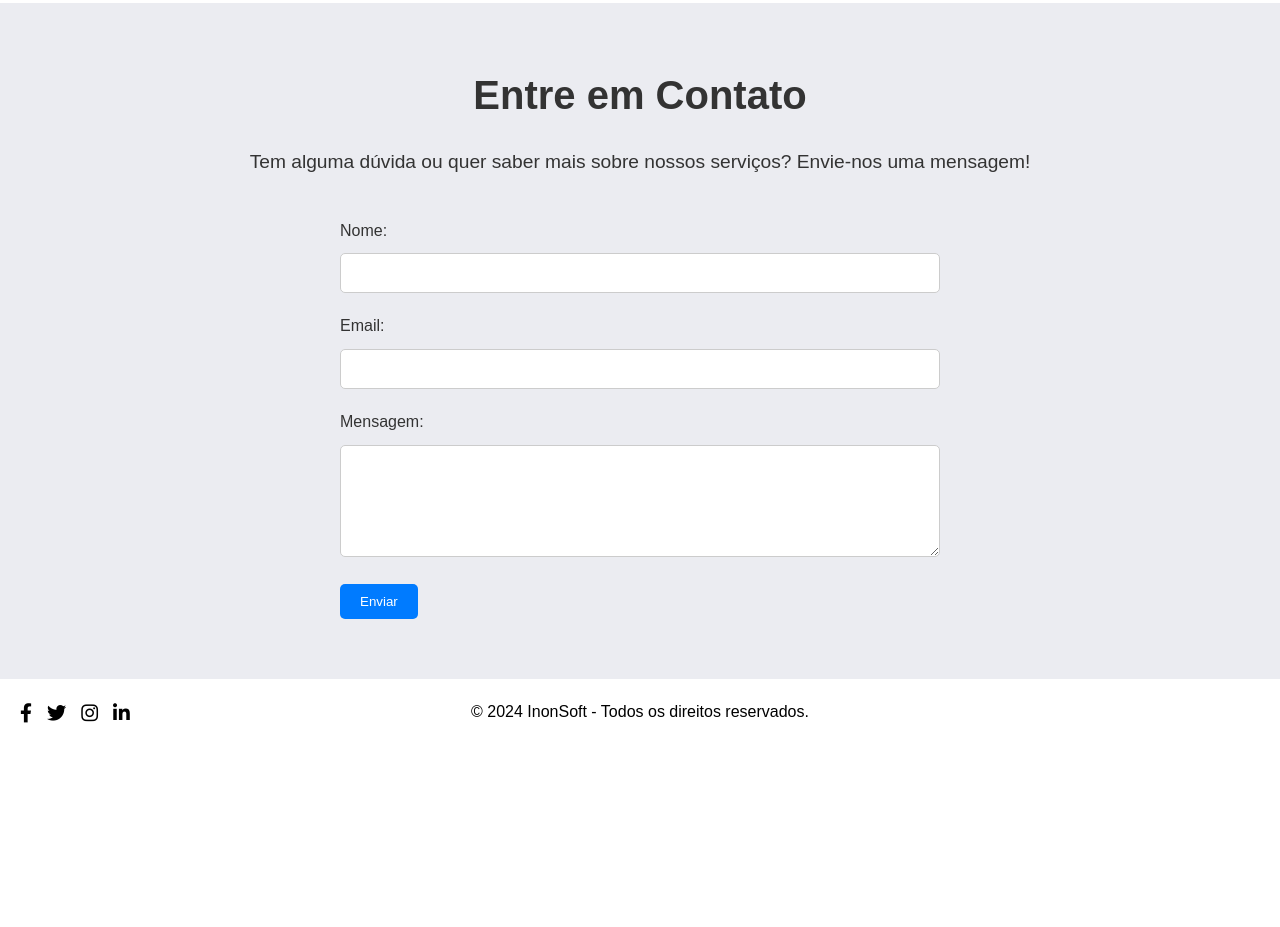
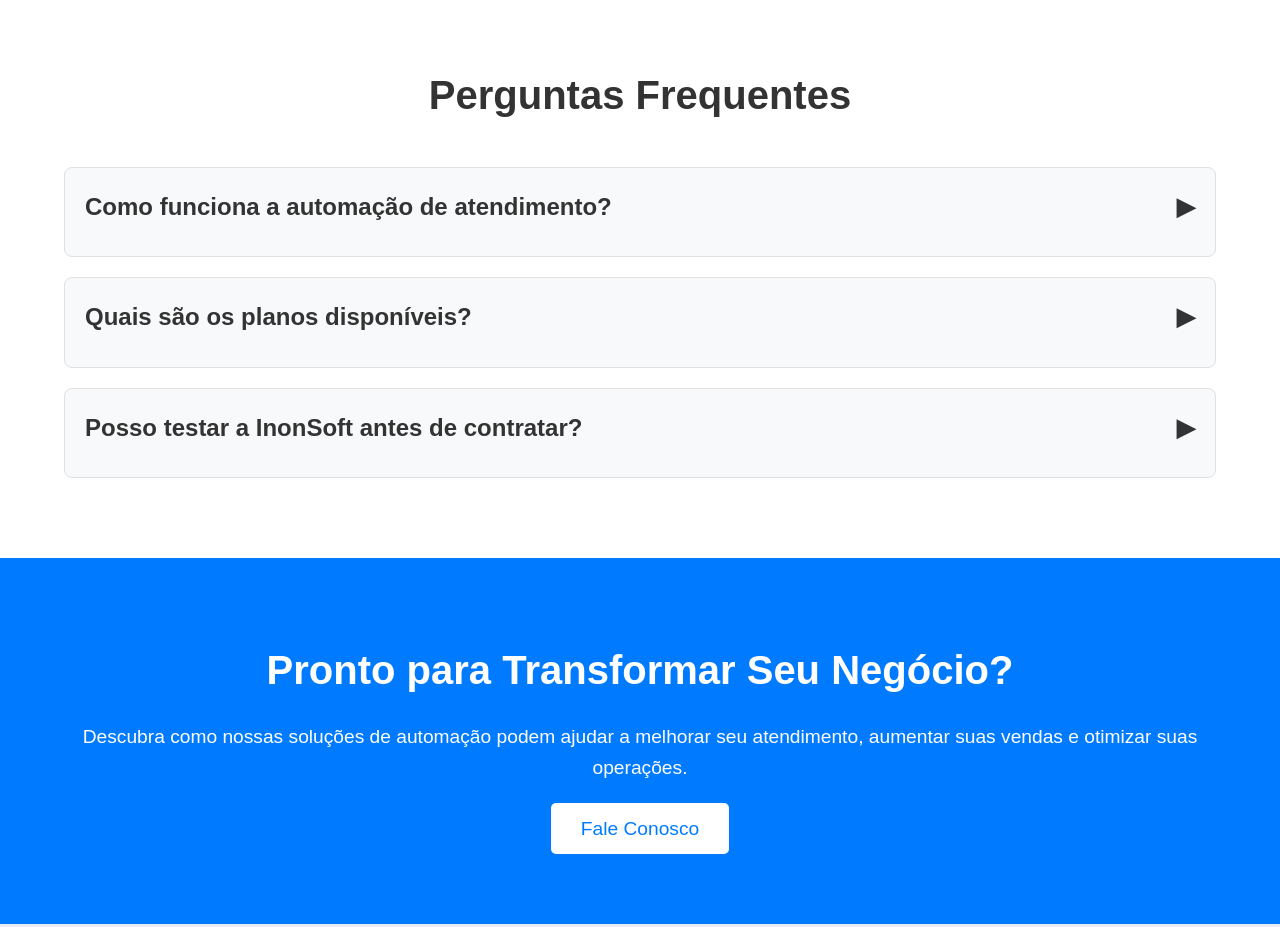
Before and after one commit to luisssmiguel/InonSoft, a plain HTML site: page landing_page.html in a window 1280 px wide. Shown: the part 2892-3819 px from the top of the page. Before the commit the page ends 3622 px from the top, so only its background shows below. Drawn offline with Linux system fonts and the light colour scheme.

Commit message:
alterações na landing_page

```diff
--- a/css_landing_page.css
+++ b/css_landing_page.css
@@ -339,6 +339,104 @@ header .container {
     margin-top: 20px;
 }
 
+/* Estilos para a seção de Perguntas Frequentes */
+.faq {
+    padding: 60px 0;
+    background-color: #ffffff;
+  }
+
+  .faq h2 {
+    text-align: center;
+    font-size: 2.5rem;
+    margin-bottom: 40px;
+    color: #333;
+  }
+
+  .faq-item {
+    background-color: #f8f9fa;
+    border: 1px solid #e0e0e0;
+    border-radius: 8px;
+    margin-bottom: 20px;
+    padding: 20px;
+    cursor: pointer; /* Indica que o item é clicável */
+    transition: box-shadow 0.3s ease;
+  }
+
+  .faq-item:hover {
+    box-shadow: 0 5px 15px rgba(0, 0, 0, 0.1);
+  }
+
+  .faq-question {
+    font-size: 1.5rem;
+    color: #333;
+    margin: 0;
+    display: flex;
+    justify-content: space-between;
+    align-items: center;
+  }
+
+  .faq-answer {
+    font-size: 1rem;
+    color: #666;
+    line-height: 1.6;
+    margin-top: 10px;
+    overflow: hidden; /* Oculta o conteúdo que excede a altura */
+    max-height: 0; /* Define a altura inicial como 0 para animação */
+    transition: max-height 0.5s ease; /* Transição suave */
+  }
+
+  /* Animação ao abrir e fechar */
+  .faq-item.active .faq-answer {
+    max-height: 200px; /* Define um valor de altura suficiente para a resposta expandir */
+    transition: max-height 0.5s ease; /* Transição suave ao expandir */
+  }
+
+  /* Seta indicativa */
+  .faq-question::after {
+    content: "\25B6"; /* Triângulo apontando para a direita */
+    transition: transform 0.3s ease;
+  }
+
+  .faq-item.active .faq-question::after {
+    transform: rotate(90deg); /* Roda o triângulo para baixo quando ativo */
+  }
+
+  /* Seção de Call-to-Action */
+.cta-section {
+    padding: 80px 0;
+    background-color: #007bff;
+    color: #ffffff;
+    text-align: center;
+  }
+
+  .cta-section h2 {
+    font-size: 2.5rem;
+    margin-bottom: 20px;
+  }
+
+  .cta-section p {
+    font-size: 1.2rem;
+    margin-bottom: 30px;
+    line-height: 1.6;
+  }
+
+  /*Sessão de CTA */
+  .cta-section .cta-btn {
+    background-color: #ffffff;
+    color: #007bff;
+    padding: 15px 30px;
+    border: none;
+    border-radius: 5px;
+    font-size: 1.2rem;
+    text-decoration: none;
+    transition: background-color 0.3s ease, color 0.3s ease;
+  }
+
+  .cta-section .cta-btn:hover {
+    background-color: #0056b3;
+    color: #ffffff;
+  }
+
 /* Contato Section */
 .contato {
     padding: 60px 0;
--- a/landing_page.html
+++ b/landing_page.html
@@ -200,6 +200,43 @@
       </div>
     </section>
 
+  <!-- Seção FAQ -->
+<section class="faq" id="faq">
+  <div class="container">
+    <h2>Perguntas Frequentes</h2>
+    <div class="faq-item">
+      <h3 class="faq-question">Como funciona a automação de atendimento?</h3>
+      <p class="faq-answer">
+        A InonSoft utiliza chatbots e inteligência artificial para automatizar o atendimento ao cliente, respondendo dúvidas comuns e redirecionando clientes para operadores humanos quando necessário.
+      </p>
+    </div>
+    <div class="faq-item">
+      <h3 class="faq-question">Quais são os planos disponíveis?</h3>
+      <p class="faq-answer">
+        Oferecemos três planos: Essencial, Avançado e Premium. Cada plano possui funcionalidades e níveis de suporte diferenciados para atender às necessidades do seu negócio.
+      </p>
+    </div>
+    <div class="faq-item">
+      <h3 class="faq-question">Posso testar a InonSoft antes de contratar?</h3>
+      <p class="faq-answer">
+        Sim! Oferecemos uma demonstração gratuita para que você possa experimentar as funcionalidades da InonSoft e ver como nossa automação pode transformar sua empresa.
+      </p>
+    </div>
+  </div>
+</section>
+
+<!-- Seção de Call-to-Action -->
+<section class="cta-section">
+  <div class="container">
+    <h2>Pronto para Transformar Seu Negócio?</h2>
+    <p>
+      Descubra como nossas soluções de automação podem ajudar a melhorar seu atendimento, aumentar suas vendas e otimizar suas operações.
+    </p>
+    <a href="#contato" class="btn cta-btn">Fale Conosco</a>
+  </div>
+</section>
+
+    <!-- Contato Section -->
     <section class="contato" id="contato">
         <div class="container">
             <h2>Entre em Contato</h2>
@@ -257,3 +294,22 @@ function updateCarousel() {
     </script>
   </body>
 </html>
+
+<script>
+  // Seleciona todos os itens de FAQ
+  const faqItems = document.querySelectorAll('.faq-item');
+
+  // Adiciona um evento de clique a cada pergunta
+  faqItems.forEach(item => {
+    item.addEventListener('click', () => {
+      // Se o item clicado já estiver ativo, remove a classe 'active'
+      if (item.classList.contains('active')) {
+        item.classList.remove('active');
+      } else {
+        // Caso contrário, remove a classe 'active' de todos os itens e adiciona ao item clicado
+        faqItems.forEach(faq => faq.classList.remove('active'));
+        item.classList.add('active');
+      }
+    });
+  });
+</script>
```
